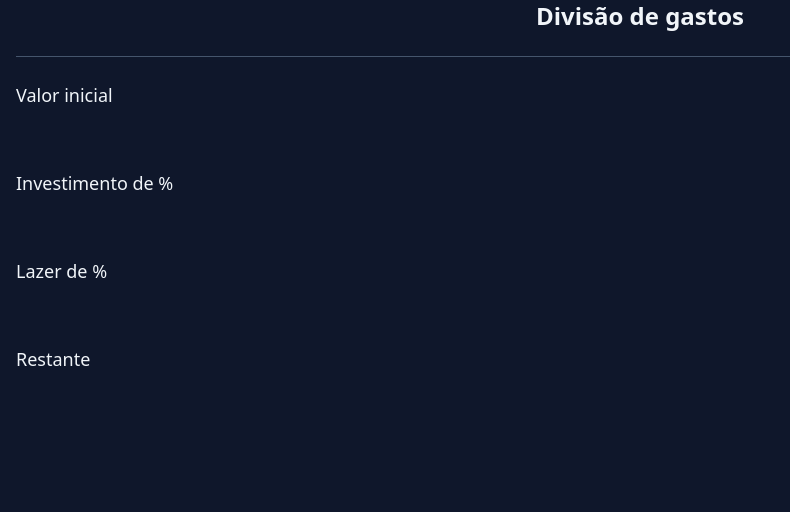
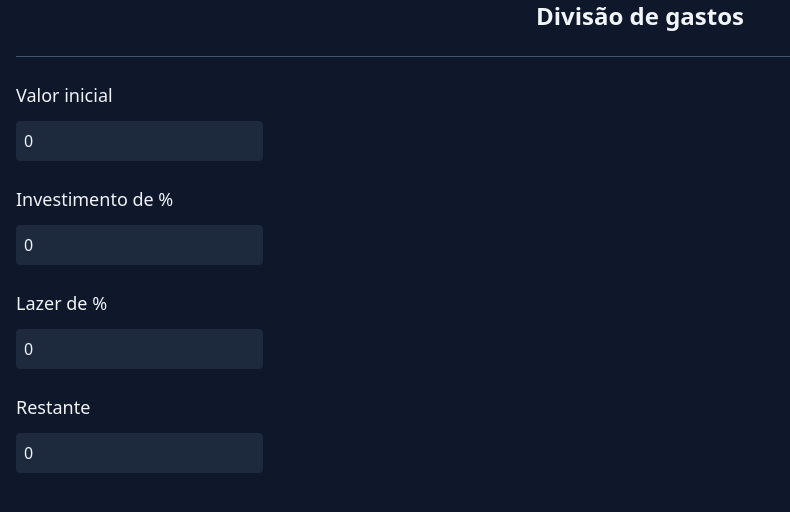
Before and after one commit to erickmacena1/financas, a React (Vite) app: page / in a window 1280 px wide. Shown: the top 512 px of the page, without its empty margins (0-790 px from the left). Built offline with nearby package versions, Linux system fonts and the light colour scheme.

Commit message:
add: Componente inputnumber

```diff
--- a/src/App.jsx
+++ b/src/App.jsx
@@ -1,3 +1,5 @@
+import InputNumber from "./InputNumber"
+
 function App() {
 
   return (<div
@@ -8,22 +10,22 @@ function App() {
 
     <div className="w-full space-y-3">
       <h2 className='text-lg font-medium'>Valor inicial</h2>
-      <input type="number" name="" id="" prefix="R$" />
+      <InputNumber defaultValue={0}/>
     </div>
 
     <div className="w-full space-y-3">
       <h2 className='text-lg font-medium'>Investimento de %</h2>
-      <input type="number" name="" id="" />
+      <InputNumber defaultValue={0}/>
     </div>
 
     <div className="w-full space-y-3">
       <h2 className='text-lg font-medium'>Lazer de %</h2>
-      <input type="number" name="" id="" />
+      <InputNumber defaultValue={0}/>
     </div>
 
     <div className="w-full space-y-3">
       <h2 className='text-lg font-medium'>Restante</h2>
-      <input type="number" name="" id="" />
+      <InputNumber defaultValue={0}/>
     </div>
   </div>)
 }
--- /dev/null
+++ b/src/InputNumber.jsx
@@ -0,0 +1,9 @@
+function InputNumber (props) {
+    return (<input
+        className="bg-slate-800 p-2 rounded"
+        type="number"
+        {...props}
+        />)
+}
+
+export default InputNumber
```
